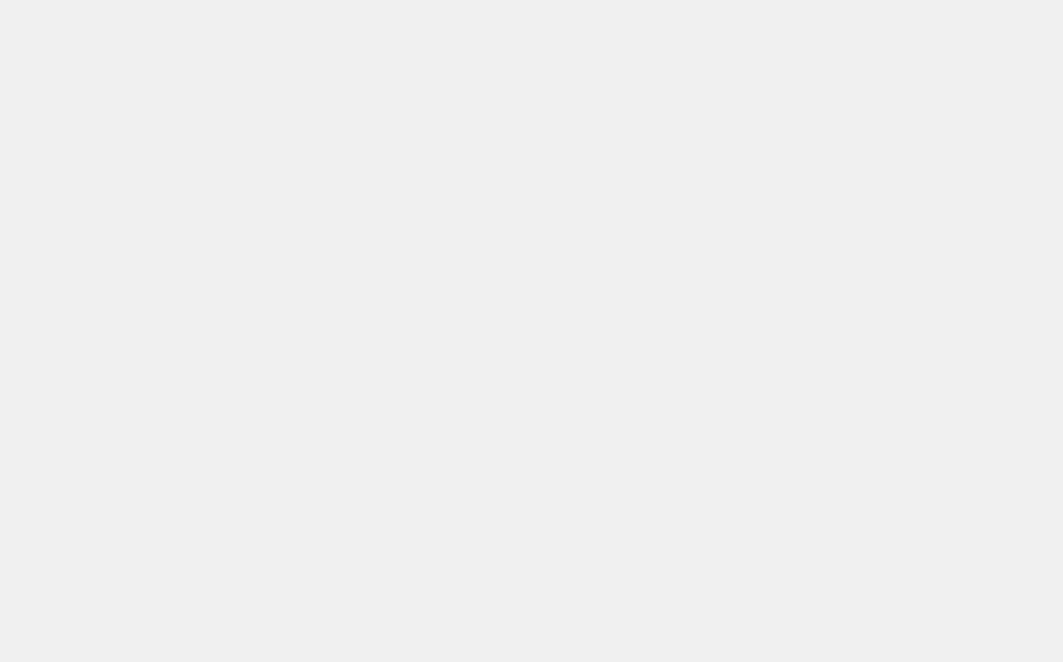
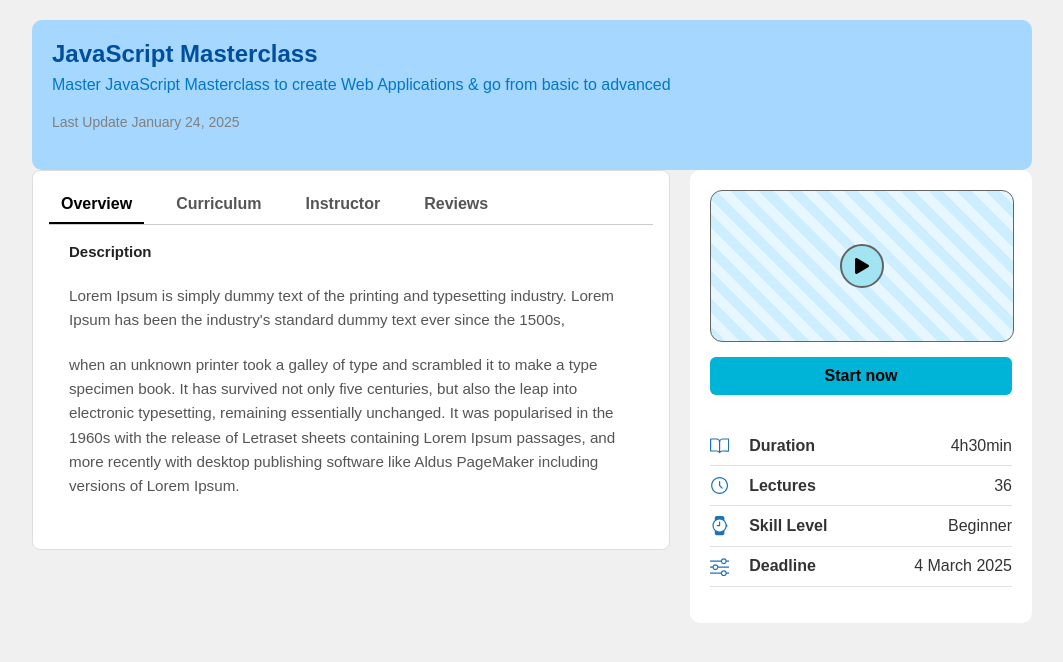
Before and after one commit to subhashini-git123/lms-project, a React (Create React App) app: page /courses/1 in a window 1280 px wide. Before the commit this address had no page. Shown: the top 662 px of the page, without its empty margins (108-1171 px from the left). Built offline with nearby package versions, Linux system fonts and the light colour scheme.

Commit message:
FEAT: Courses and Coursedetail pages are added

```diff
--- a/src/App.js
+++ b/src/App.js
@@ -12,7 +12,8 @@
 import { CourseProvider } from './pages/CourseContext';
 import LeadAssigning from "./pages/LeadAssigning";
 import Setting from './pages/Setting'
-
+import Courses from "./pages/Courses";
+import CourseDetail from "./pages/CourseDetail";
 
 function App() {
   return (
@@ -30,8 +31,8 @@
                <Route path="/profile" element={<Profile />} />
                  <Route path="/lead-assigning" element={<LeadAssigning />} />
                  <Route path="/settings" element={<Setting />} />
-
-
+                 <Route path="/Courses" element={<Courses />} />
+                  <Route path="/courses/:id" element={<CourseDetail />} />
       </Routes>
     </Router>
     </CourseProvider>
--- a/src/components/Card.css
+++ b/src/components/Card.css
@@ -12,7 +12,7 @@
 }
 
 .card-banner {
-  height: 140px;
+  height: 120px;
   background: repeating-linear-gradient(
     45deg,
     #cceeff,
--- a/src/index.js
+++ b/src/index.js
@@ -1,11 +1,14 @@
-import React from 'react';
-import ReactDOM from 'react-dom/client';
-import './index.css';
-import App from './App';
+import React from "react";
+import ReactDOM from "react-dom/client";
+import App from "./App"; // This is already your app component
+import { CourseProvider } from "./pages/CourseContext"; // path might vary
 
-const root = ReactDOM.createRoot(document.getElementById('root'));
+const root = ReactDOM.createRoot(document.getElementById("root"));
+
 root.render(
   <React.StrictMode>
-    <App />
+    <CourseProvider>
+      <App />
+    </CourseProvider>
   </React.StrictMode>
 );
--- a/src/pages/CourseContext.js
+++ b/src/pages/CourseContext.js
@@ -1,8 +1,9 @@
-import React, { createContext, useContext } from "react";
+import React, { createContext, useContext, } from "react";
 
 const CourseContext = createContext();
 
 export const CourseProvider = ({ children }) => {
+
   const continueCourses = [
     {
       title: "HTML and CSS Basics to Advanced Complete Course",
--- /dev/null
+++ b/src/pages/CourseDetail.css
@@ -0,0 +1,174 @@
+.course-detail-container {
+  font-family: Arial, sans-serif;
+
+  padding: 20px;
+  max-width: 1000px;
+  margin: auto;
+  border-radius: 10px;
+}
+
+.course-header {
+  background-color: #A5D7FF;
+  padding: 20px;
+  border-radius: 10px;
+}
+
+.course-header h2 {
+  margin: 0;
+  color: #004f9e;
+}
+
+.course-header .subtitle {
+  font-size: 16px;
+  color: #0077cc;
+  margin-top: 8px;
+}
+
+.course-header .updated-date,
+.course-header .last-update {
+  font-size: 14px;
+  color: gray;
+  margin-top: 5px;
+}
+
+.course-body {
+  display: flex;
+  justify-content: space-between;
+  gap: 20px;
+  align-items: flex-start;
+}
+
+.course-tabs {
+  border: 1px solid #ddd;
+  border-radius: 8px;
+  padding: 16px;
+  background-color: #fff;
+  flex: 2;
+}
+
+.tabs {
+  display: flex;
+  border-bottom: 1px solid #ccc;
+  font-size: 16px;
+  gap: 20px;
+}
+
+.tab {
+  cursor: pointer;
+  color: #555;
+  border-bottom: 3px solid transparent;
+  transition: all 0.3s ease;
+    cursor: pointer;
+  padding: 8px 12px;
+  font-weight: bold;
+}
+
+.tab.active {
+  font-weight: bold;
+    color: #000;
+  border-bottom: 2px solid #000;
+}
+
+.tab:hover {
+  background-color: #d6e9f8;
+}
+
+.tab-content {
+  padding: 15px 20px;
+  border-radius: 10px;
+  line-height: 1.6;
+  font-size: 15px;
+  color: #333;
+}
+
+.tab-content h4 {
+  margin-top: 0;
+  color: #222;
+}
+
+.course-sidebar {
+  flex: 1;
+  background-color: white;
+  border-radius: 10px;
+  padding: 20px;
+  text-align: center;
+  min-width: 220px;
+}
+
+.thumbnail {
+  width: 100%;
+  height: 150px;
+  background: repeating-linear-gradient(45deg, #cceeff, #cceeff 10px, #e6f7ff 10px, #e6f7ff 20px);
+  border: 1.5px solid #636464;
+  border-radius: 12px;
+  margin-bottom: 15px;
+  position: relative;
+  display: flex;
+  align-items: center;
+  justify-content: center;
+}
+
+.play-button {
+  width: 40px;
+  height: 40px;
+  background-color: #a3e4f2;
+  border-radius: 50%;
+  display: flex;
+  align-items: center;
+  justify-content: center;
+  border: 2px solid #636464;
+}
+
+.play-button span {
+  color: white;
+  font-size: 20px;
+  font-weight: bold;
+}
+
+.start-button,
+.start-now {
+  width: 100%;
+  background-color: #00b4d8;
+  color: black;
+  padding: 10px;
+  border: none;
+  border-radius: 6px;
+  font-weight: bold;
+  cursor: pointer;
+  margin-bottom: 15px;
+}
+
+.course-info-list {
+  list-style: none;
+  padding: 0;
+  font-size: 1rem;
+  text-align: left;
+  margin-top: 1rem;
+}
+
+.course-info-list li {
+  display: flex;
+  align-items: center;
+  justify-content: space-between;
+  border-bottom: 1px solid #e0e0e0;
+  padding: 10px 0;
+  color: #333;
+  font-weight: 500;
+}
+
+.course-info-list li strong {
+  margin-left: 8px;
+  font-weight: 600;
+}
+
+.course-info-list li svg {
+  flex-shrink: 0;
+  margin-right: 12px;
+  font-size: 1.2rem;
+  color: #1d72b8;
+}
+
+.course-info-list li span {
+  margin-left: auto;
+  font-weight: normal;
+}
--- /dev/null
+++ b/src/pages/CourseDetail.js
@@ -0,0 +1,128 @@
+import React, { useState } from "react";
+import { useParams, useNavigate } from "react-router-dom";
+import { useCourses } from "./CourseContext";
+import "./CourseDetail.css";
+import { FaPlay } from "react-icons/fa";
+import { GoBook } from "react-icons/go";
+import { RxClock } from "react-icons/rx";
+import { BsWatch } from "react-icons/bs";
+import { BsSliders } from "react-icons/bs";
+const CourseDetail = () => {
+  const { id } = useParams();
+  const { suggestedCourses } = useCourses();
+  const [activeTab, setActiveTab] = useState("overview");
+  const navigate = useNavigate();
+
+  const course = suggestedCourses[id];
+  if (!course) return <div className="course-detail-container">Course not found.</div>;
+
+  return (
+    <div className="course-detail-container">
+      <div className="course-header">
+        <h2>{course.title}</h2>
+        <p className="subtitle">
+          Master {course.title} to create Web Applications & go from basic to advanced
+        </p>
+        <p className="updated-date">Last Update January 24, 2025</p>
+      </div>
+
+      <div className="course-body">
+        <div className="course-tabs">
+          <div className="tabs">
+            <div
+              className={`tab ${activeTab === "overview" ? "active" : ""}`}
+              onClick={() => setActiveTab("overview")}
+            >
+              Overview
+            </div>
+            <div
+              className={`tab ${activeTab === "curriculum" ? "active" : ""}`}
+              onClick={() => setActiveTab("curriculum")}
+            >
+              Curriculum
+            </div>
+            <div
+              className={`tab ${activeTab === "instructor" ? "active" : ""}`}
+              onClick={() => setActiveTab("instructor")}
+            >
+              Instructor
+            </div>
+            <div
+              className={`tab ${activeTab === "reviews" ? "active" : ""}`}
+              onClick={() => setActiveTab("reviews")}
+            >
+              Reviews
+            </div>
+          </div>
+
+          <div className="tab-content">
+            {activeTab === "overview" && (
+              <div>
+                <h4>Description</h4>
+                <p>
+                  Lorem Ipsum is simply dummy text of the printing and typesetting industry. Lorem Ipsum
+                  has been the industry's standard dummy text ever since the 1500s,
+                </p>
+                <p>
+                  when an unknown printer took a galley of type and scrambled it to make a type
+                  specimen book. It has survived not only five centuries, but also the leap into
+                  electronic typesetting, remaining essentially unchanged. It was popularised in the
+                  1960s with the release of Letraset sheets containing Lorem Ipsum passages, and more
+                  recently with desktop publishing software like Aldus PageMaker including versions of
+                  Lorem Ipsum.
+                </p>
+              </div>
+            )}
+            {activeTab === "curriculum" && (
+              <div>
+                <h4>Curriculum</h4>
+                <p>Detailed breakdown of the syllabus goes here.</p>
+              </div>
+            )}
+            {activeTab === "instructor" && (
+              <div>
+                <h4>Instructor</h4>
+                <p>Information about the course instructor.</p>
+              </div>
+            )}
+            {activeTab === "reviews" && (
+              <div>
+                <h4>Reviews</h4>
+                <p>User reviews and ratings will be shown here.</p>
+              </div>
+            )}
+          </div>
+        </div>
+
+        <div className="course-sidebar">
+        <div className="thumbnail">
+<div className="play-button"><FaPlay /></div>
+</div>
+
+           <button
+    className="start-button"
+    onClick={() => navigate(`/course/${id}/start`)}
+  >
+    Start now
+  </button>
+          <ul className="course-info-list">
+            <li>
+             <GoBook /> <strong>Duration</strong> <span>{course.duration}</span>
+            </li>
+            <li>
+             <RxClock /> <strong>Lectures</strong> <span>{course.lessons}</span>
+            </li>
+            <li>
+             <BsWatch /> <strong>Skill Level</strong> <span>Beginner</span>
+            </li>
+            <li>
+            <BsSliders />  <strong>Deadline</strong> <span>4 March 2025</span>
+            </li>
+          </ul>
+        </div>
+      </div>
+    </div>
+  );
+};
+
+export default CourseDetail;
--- /dev/null
+++ b/src/pages/Courses.css
@@ -0,0 +1,44 @@
+.courses-container {
+  display: grid;
+  grid-template-columns: repeat(2, 1fr);
+  gap: 20px;
+  padding: 10px;
+  box-sizing: border-box;
+}
+
+.course-card {
+  background-color: #f8f8f8;
+  border-radius: 4px;
+  overflow: hidden;
+  box-shadow: 0 1px 3px rgba(0, 0, 0, 0.05);
+  transition: transform 0.2s ease;
+  font-size: 0.7rem;
+  min-height: 100px;
+}
+
+.course-card:hover {
+  transform: scale(1.005);
+}
+
+.course-thumbnail {
+  height: 40px;
+  background: linear-gradient(to right, #cfd9df, #e2ebf0);
+}
+
+.course-info {
+  padding: 6px;
+}
+
+.course-info h4 {
+  font-size: 0.75rem;
+  margin-bottom: 4px;
+  color: #333;
+  line-height: 1.1;
+}
+
+.course-meta {
+  display: flex;
+  justify-content: space-between;
+  font-size: 0.65rem;
+  color: #666;
+}
--- a/src/pages/Courses.js
+++ b/src/pages/Courses.js
@@ -1 +1,38 @@
-console.log("Hii");
+import React from "react";
+import { Link } from "react-router-dom";
+import Sidebar from "../components/Sidebar";
+import SearchBar from "../components/SearchBar";
+import "./Courses.css";
+import Card from "../components/Card";
+import { useCourses } from "../pages/CourseContext";
+
+const Courses = () => {
+  const { suggestedCourses } = useCourses();
+
+  return (
+    <div className="dashboard-container">
+      <Sidebar />
+      <div className="main-content">
+        <SearchBar />
+        <div className="courses-container">
+          {suggestedCourses.map((course, index) => (
+            <Link
+              to={`/courses/${index}`}
+              key={index}
+              style={{ textDecoration: "none", color: "inherit" }}
+            >
+              <Card
+                tag={course.tag}
+                title={course.title}
+                duration={course.duration}
+                lessons={course.lessons}
+              />
+            </Link>
+          ))}
+        </div>
+      </div>
+    </div>
+  );
+};
+
+export default Courses;
--- a/src/pages/Dashboard.js
+++ b/src/pages/Dashboard.js
@@ -10,6 +10,10 @@
 const Dashboard = () => {
   const [showProfile, setShowProfile] = useState(false);
   const navigate = useNavigate();
+
+
+
+
   const continueRef = useRef(null);
   const suggestedRef = useRef(null);
 
```
Also changed, not shown: src/pages/TaskTracker.css (added), src/pages/TaskTracker.js (added).
